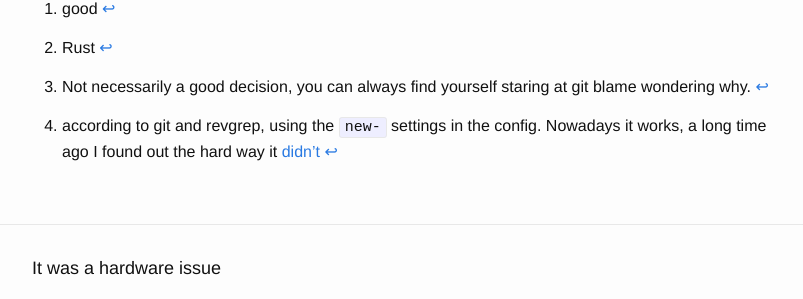
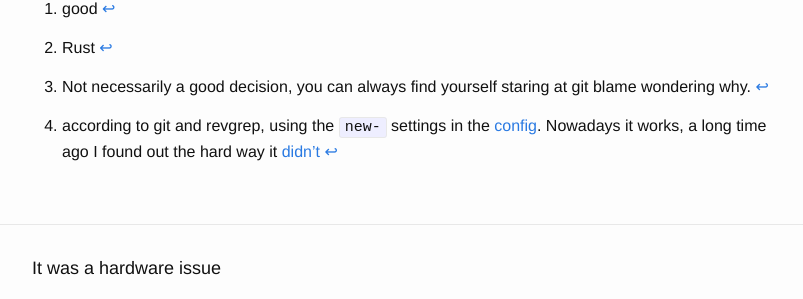
Before and after one commit to rski/rski.github.io, a Jekyll site: the page built from _posts/2020-07-17-golangci-lint.md, in a window 1280 px wide and 900 px high, scrolled down 2911 px. Shown: the part 498-797 px from the top of the window, without its empty margins (238-1041 px from the left). Built offline with Jekyll 4.4.1, drawn with Linux system fonts in a browser that asks for light colours; our own code applies the rules of GitHub Pages for plain Markdown files; some of the changed lines change nothing that is shown.

Commit message:
add linky

```diff
--- a/_posts/2020-07-17-golangci-lint.md
+++ b/_posts/2020-07-17-golangci-lint.md
@@ -126,4 +126,4 @@ This nudges towards `var exist bool` or `bool := false`. Clearly there is no bug
 
 [^3]: Not necessarily a good decision, you can always find yourself staring at git blame wondering why.
 
-[^4]: according to git and revgrep, using the `new-` settings in the config. Nowadays it works, a long time ago I found out the hard way it [didn't](https://github.com/rski/revgrep/commit/47e4fa165a7e434ef295b6837621de2d4f9db6b1)
+[^4]: according to git and revgrep, using the `new-` settings in the [config](https://golangci-lint.run/usage/configuration/). Nowadays it works, a long time ago I found out the hard way it [didn't](https://github.com/rski/revgrep/commit/47e4fa165a7e434ef295b6837621de2d4f9db6b1)
```
